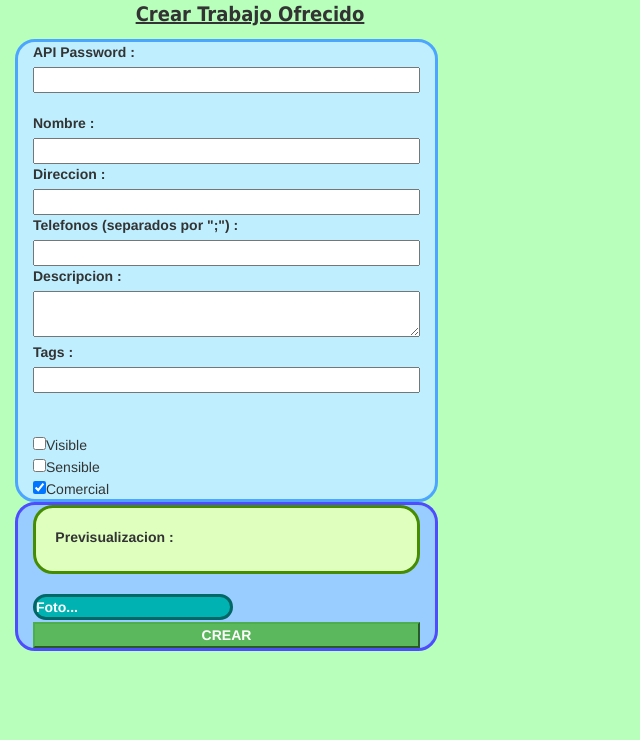
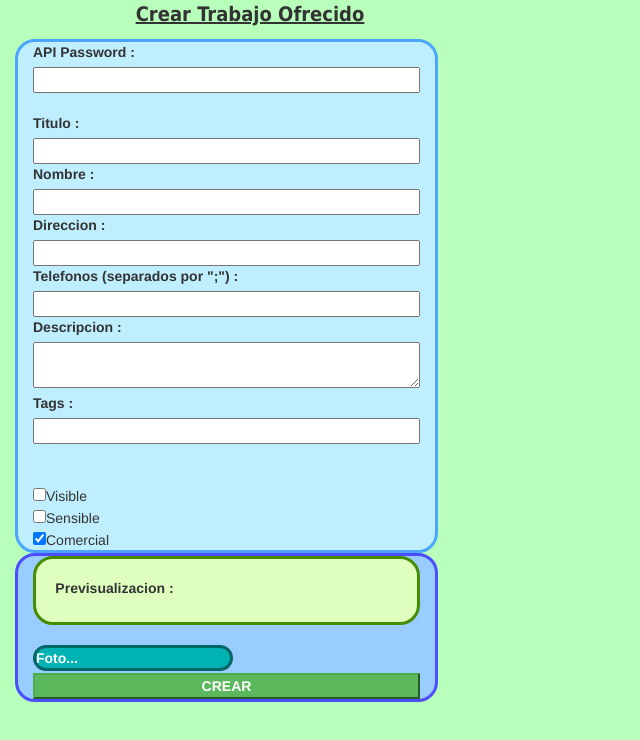
Before and after one commit to Matias-Barrios/awesomatica, a plain HTML site: page crear_t_ofrecido/index.html in a window 1280 px wide. Shown: the whole page, without its empty margins (0-640 px from the left). Drawn offline with nearby package versions, Linux system fonts and the light colour scheme.

Commit message:
Add files via upload

```diff
--- a/crear_t_ofrecido/index.html
+++ b/crear_t_ofrecido/index.html
@@ -28,8 +28,11 @@
 				<input maxlength="15"  class="input_aviso" id="api_password" type="text" ng-model="api_password_input"></input><BR>
 
 				<BR>
+				<label> Titulo : </label><BR>
+				<input maxlength="38" class="input_aviso" id="aviso_titulo" type="text" ng-model="t_ofrecido.titulo" ></input><BR>
+
 				<label> Nombre : </label><BR>
-				<input maxlength="38" class="input_aviso" id="aviso_name" type="text" ng-model="t_ofrecido.name" ></input><BR>
+				<input maxlength="38" class="input_aviso" id="aviso_name" type="text" ng-model="t_ofrecido.nombre" ></input><BR>
 
 				<label> Direccion : </label><BR>
 				<input  maxlength="38" class="input_aviso" id="aviso_direccion" type="text"  ng-model="t_ofrecido.address" ></input><BR>
@@ -38,7 +41,7 @@
 				<input  maxlength="38" class="input_aviso" id="aviso_telefonos" type="text"  ng-model="phones_input" ></input><BR>
 
 				<label> Descripcion : </label><BR>
-				<textarea id="aviso_description"   ng-model="t_ofrecido.description" ></textarea><BR>
+				<textarea id="aviso_description"   ng-model="t_ofrecido.descripcion" ></textarea><BR>
 
 				<label> Tags : </label><BR>
 				<input maxlength="1000" class="input_aviso" id="aviso_tags" type="text"  ng-model="t_ofrecido.tags" ></input><BR>
```
